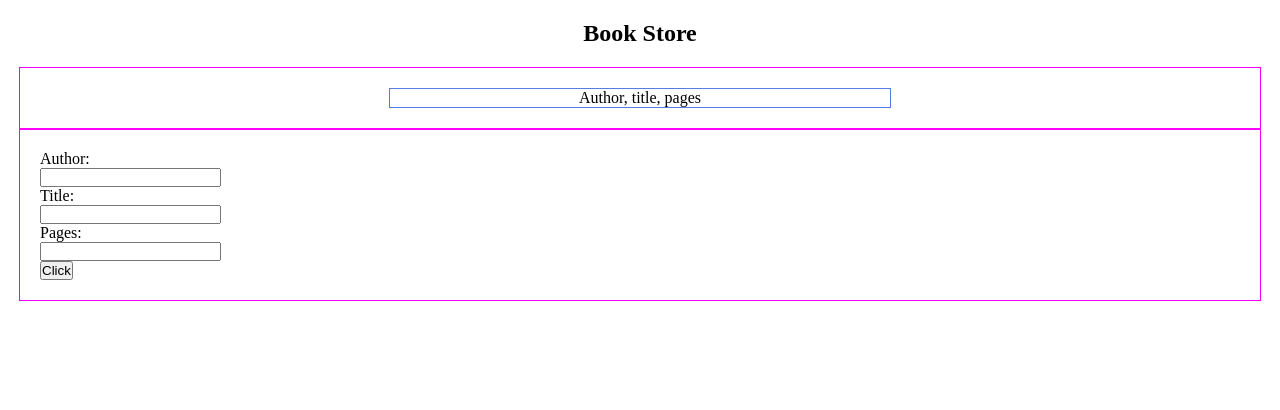
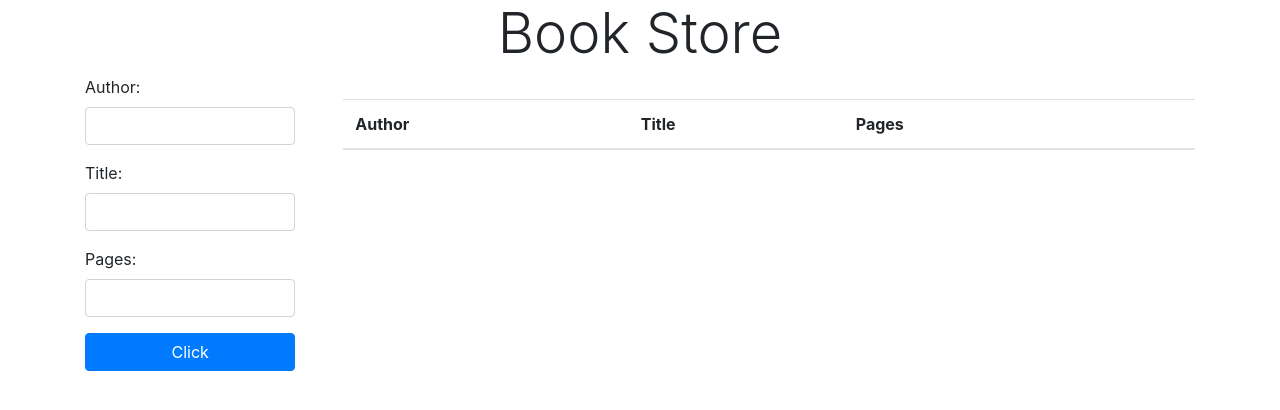
Before and after one commit to oloomoses/book-store, a plain HTML site: page index.html in a window 1280 px wide. Drawn offline with nearby package versions, Linux system fonts and the light colour scheme.

Commit message:
add bootstrap and style the user interface

```diff
--- a/assets/main.css
+++ /dev/null
@@ -1,25 +0,0 @@
-*{
-  margin: 0;
-  padding: 0;
-}
-
-.bk-store-header {
-  text-align: center;
-  margin: 20px;
-}
-
-.container {
-  width: 1200px;
-  margin-right: auto;
-  margin-left: auto;
-  padding: 20px;
-  border: 1px solid magenta;
-}
-
-.card {
-  text-align: center;
-  width: 500px;
-  margin-left: auto;
-  margin-right: auto;
-  border: 1px solid rgb(87, 124, 226);
-}
--- a/index.html
+++ b/index.html
@@ -3,34 +3,54 @@
 <head>
   <meta charset="UTF-8">
   <meta name="viewport" content="width=device-width, initial-scale=1.0">
-  <link rel="stylesheet" href="assets/main.css">
+  <link rel="stylesheet"
+        href="https://cdn.jsdelivr.net/npm/bootstrap@4.5.3/dist/css/bootstrap.min.css"
+        integrity="sha384-TX8t27EcRE3e/ihU7zmQxVncDAy5uIKz4rEkgIXeMed4M0jlfIDPvg6uqKI2xXr2"
+        crossorigin="anonymous">
   <title>Document</title>
 </head>
 <body>
-  <h2 class = 'bk-store-header'>Book Store</h2>
+  <div class="container">
+    <h2 class = 'display-4 text-center'>Book Store</h2>
 
-  <div class="container">
-    <div class="card">
-      Author, title, pages
+    <div class="d-flex">
+
+            <form id = "book-form" class="mr-5" autocomplete="off">
+                <div class="form-group">
+                  <label for="author">Author:</label>
+                  <input type="text" class="form-control" name="author" id="author">
+                </div>
+
+                <div class="form-group">
+                  <label for="title">Title:</label>
+                  <input type="text" class="form-control" name="title" id="title">
+                </div>
+
+                <div class="form-group">
+                  <label for="pages">Pages:</label>
+                  <input type="text" class="form-control" name="pages" id="pages">
+                </div>
+
+                <input type="submit" class="btn btn-primary btn-block" value="Click">
+            </form>
+
+        <table class="table table-striped mt-4">
+          <thead>
+            <tr>
+              <th>Author</th>
+              <th>Title</th>
+              <th>Pages</th>
+              <th></th>
+            </tr>
+          </thead>
+
+          <tbody id="book-list">
+
+
+          </tbody>
+        </table>
     </div>
   </div>
-
-  <div class="container library grid-container">
-    <div class="form">
-      <form action="javascript:;" onsubmit="myFunction(this)">
-        <label for="author">Author:</label><br>
-        <input type="text" name="author" value="">
-        <br>
-        <label for="title">Title:</label><br>
-        <input type="text" name="title" value="">
-        <br>
-        <label for="number">Pages:</label><br>
-        <input type="number" name="pages" value="">
-        <br>
-        <input type="button" name="button" value="Click" onClick="addBookToStore(this.form)">
-      </form>
-    </div>
-
   <script src="assets/main.js"></script>
 </body>
 </html>
```
